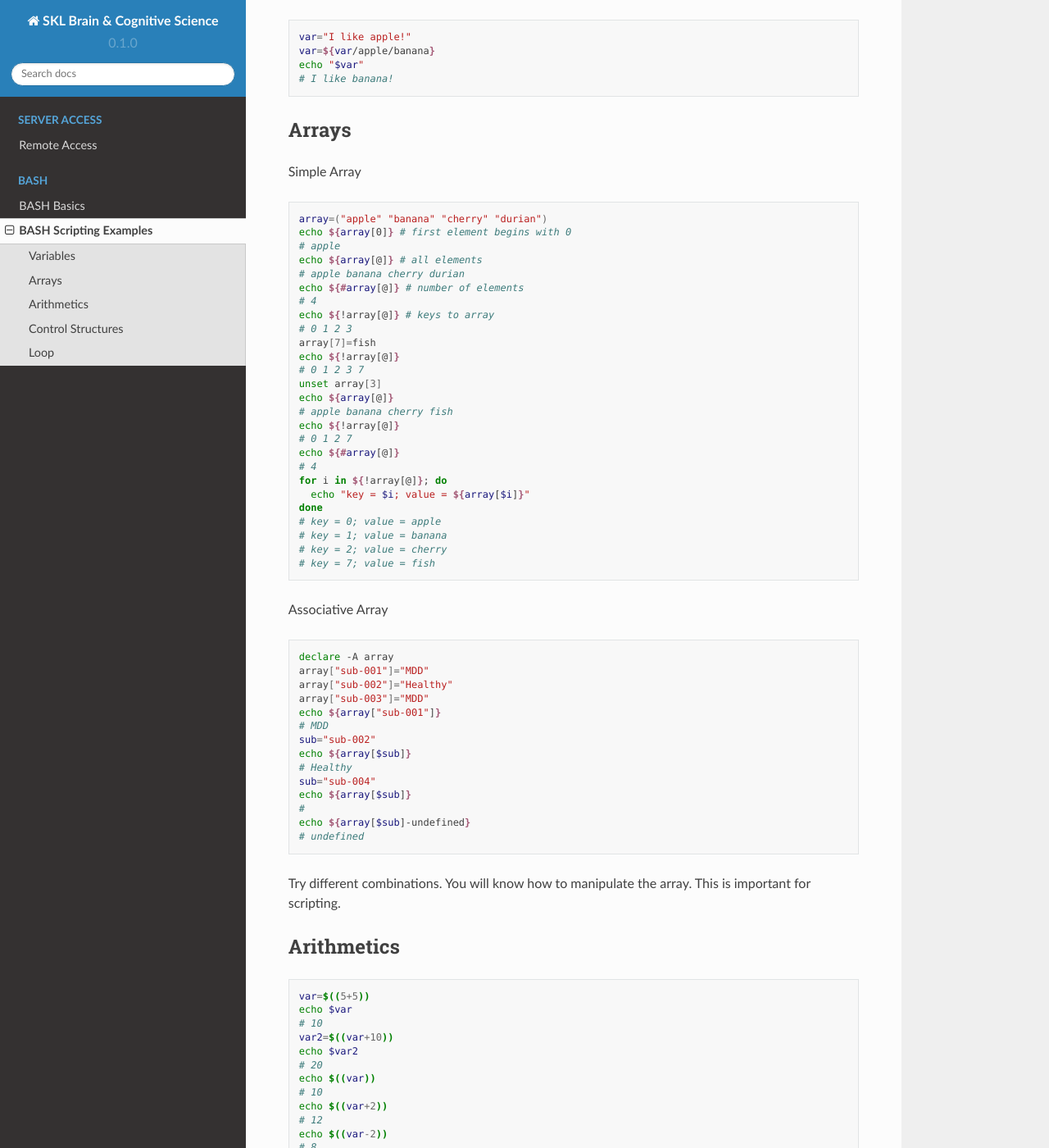
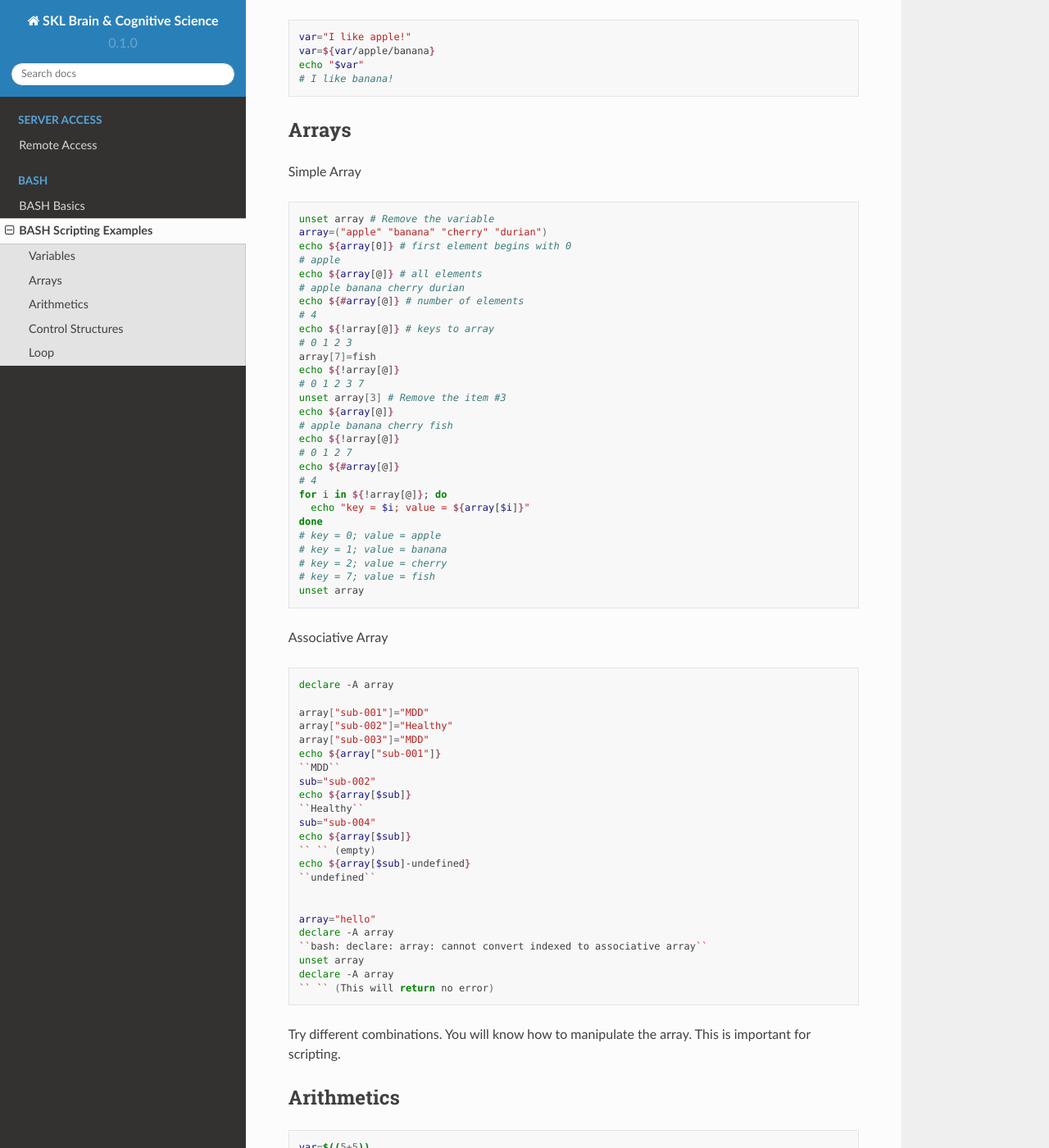
Before and after one commit to hkusklbcs/hkusklbcs, a Sphinx documentation site: the page built from docs/source/bash/bash_scripting.rst, in a window 1280 px wide and 1400 px high, scrolled down 419 px. Shown: the whole window at 82% size. Built offline with Sphinx 7.4.7 and the Read the Docs theme 2.0.0, drawn with Linux system fonts in a browser that asks for light colours.

Commit message:
Update bash_scripting.rst

```diff
--- a/docs/source/bash/bash_scripting.rst
+++ b/docs/source/bash/bash_scripting.rst
@@ -30,6 +30,7 @@ Simple Array
 
 .. code-block:: Bash
 
+  unset array # Remove the variable
   array=("apple" "banana" "cherry" "durian")
   echo ${array[0]} # first element begins with 0
   # apple
@@ -42,7 +43,7 @@ Simple Array
   array[7]=fish
   echo ${!array[@]}
   # 0 1 2 3 7
-  unset array[3]
+  unset array[3] # Remove the item #3
   echo ${array[@]}
   # apple banana cherry fish
   echo ${!array[@]}
@@ -56,25 +57,36 @@ Simple Array
   # key = 1; value = banana
   # key = 2; value = cherry
   # key = 7; value = fish
+  unset array
 
 Associative Array
 
 .. code-block:: Bash
 
   declare -A array
+
   array["sub-001"]="MDD"
   array["sub-002"]="Healthy"
   array["sub-003"]="MDD"
   echo ${array["sub-001"]}
-  # MDD
+  ``MDD``
   sub="sub-002"
   echo ${array[$sub]}
-  # Healthy
+  ``Healthy``
   sub="sub-004"
   echo ${array[$sub]}
-  #
+  `` `` (empty)
   echo ${array[$sub]-undefined}
-  # undefined
+  ``undefined``
+
+
+  array="hello"
+  declare -A array
+  ``bash: declare: array: cannot convert indexed to associative array``
+  unset array
+  declare -A array
+  `` `` (This will return no error)
+
 
 Try different combinations. You will know how to manipulate the array. This is important for scripting.
 
```
